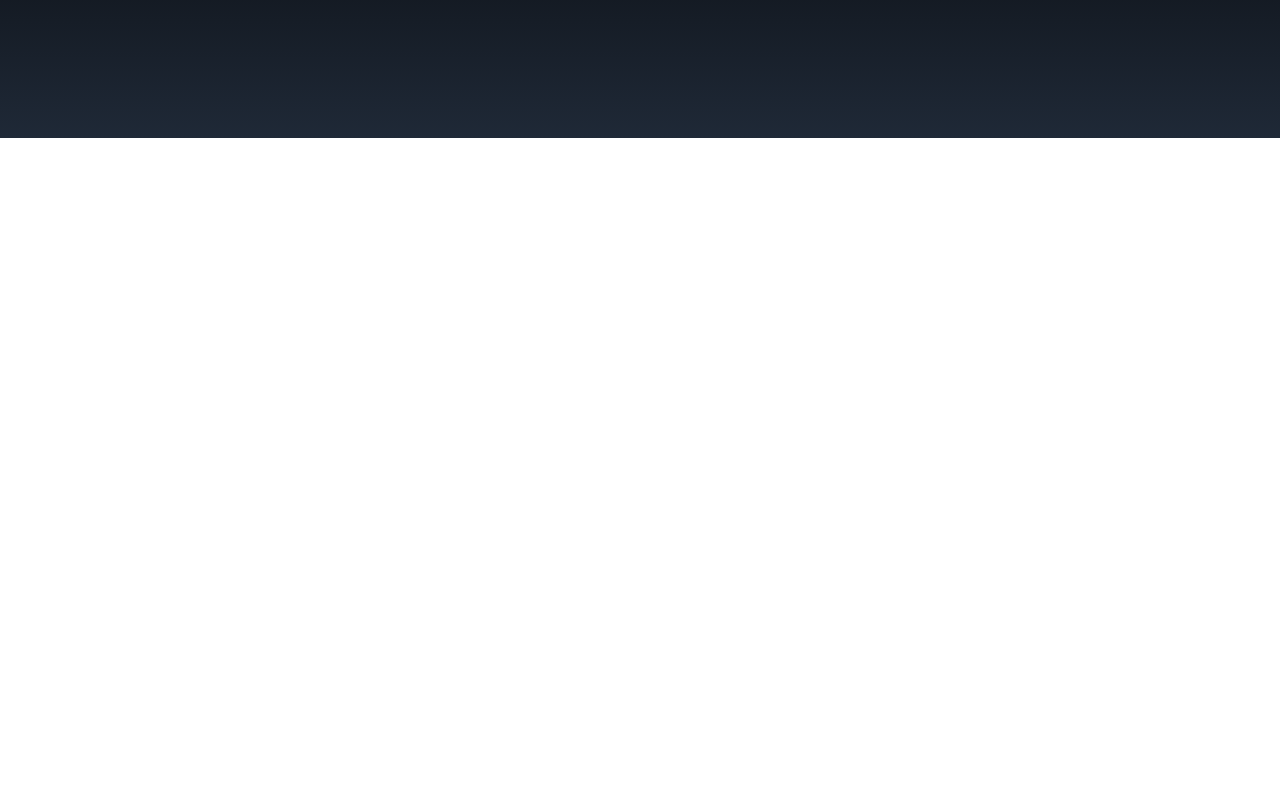
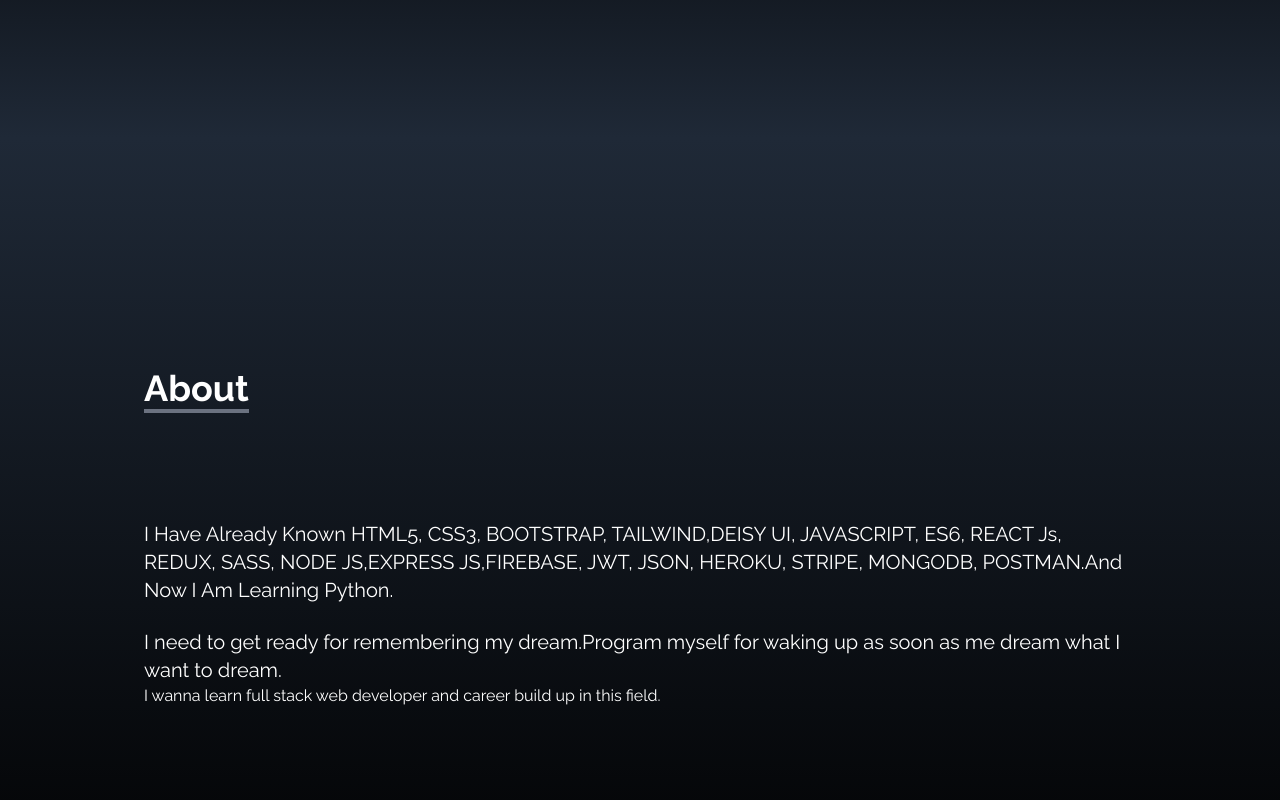
Before and after one commit to Tahsan35/onePortfolio, a React (Create React App) app: page / in a window 1280 px wide. Shown: the part 662-1462 px from the top of the page. Before the commit the page ends 800 px from the top, so only its background shows below. Built offline with nearby package versions, Linux system fonts and the light colour scheme.

Commit message:
added about

```diff
--- a/src/App.js
+++ b/src/App.js
@@ -1,5 +1,6 @@
 
 import './App.css';
+import About from './Components/About/About';
 import Home from './Components/Home/Home';
 import Navbar from './Components/Navbar/Navbar';
 import SocialLinks from './Components/SocialLInks/SocialLinks';
@@ -9,7 +10,9 @@
     <div>
       <Navbar></Navbar>
       <Home></Home>
+      <About></About>
       <SocialLinks></SocialLinks>
+
     </div>
   );
 }
--- /dev/null
+++ b/src/Components/About/About.jsx
@@ -0,0 +1,36 @@
+import React from 'react';
+
+const About = () => {
+    return (
+        <div
+            name="about"
+            className="w-full h-screen bg-gradient-to-b from-gray-800 to-black text-white"
+        >
+            <div className="max-w-screen-lg p-4 mx-auto flex flex-col justify-center w-full h-full">
+                <div className="pb-8">
+                    <p className="text-4xl font-bold inline border-b-4 border-gray-500">
+                        About
+                    </p>
+                </div>
+
+                <p className="text-xl mt-20 capitalize">
+                    I have already known HTML5, CSS3, BOOTSTRAP,
+                    TAILWIND,DEISY UI, JAVASCRIPT, ES6, REACT js, REDUX, SASS, NODE
+                    JS,EXPRESS JS,FIREBASE, JWT, JSON, HEROKU, STRIPE, MONGODB, POSTMAN.And now I
+                    am learning Python.
+                </p>
+
+                <br />
+
+                <p className="text-xl">
+                    I need to get ready for remembering my dream.Program myself for waking
+                    up as soon as me dream what I want to dream.
+                </p>
+                <p> I wanna learn full stack web developer and career build up in this
+                    field.</p>
+            </div>
+        </div>
+    );
+};
+
+export default About;
--- a/src/Components/Home/Home.js
+++ b/src/Components/Home/Home.js
@@ -11,7 +11,7 @@
                         This is Tahsan Shakil.I have experience
                         in web dev skill since 2021. And I've good at HTML5, CSS3, BOOTSTRAP,
                         TAILWIND,DEISY UI, JAVASCRIPT, ES6, REACT js, REDUX, SASS, NODE
-                        JS,EXPRESS JS,FIREBASE,JWT, JSON, HEROKU, STRIPE, MONGODB, POSTMAN.
+                        JS,EXPRESS JS,FIREBASE, JWT, JSON, HEROKU, STRIPE, MONGODB, POSTMAN.
                     </p>
                     <div>
                         <button className='group text-white w-fit px-6 py-3 my-2 flex items-center rounded-md bg-gradient-to-r from-cyan-500 to-blue-500 cursor-pointer hover:scale-105 duration-200'>Portfolio
```
